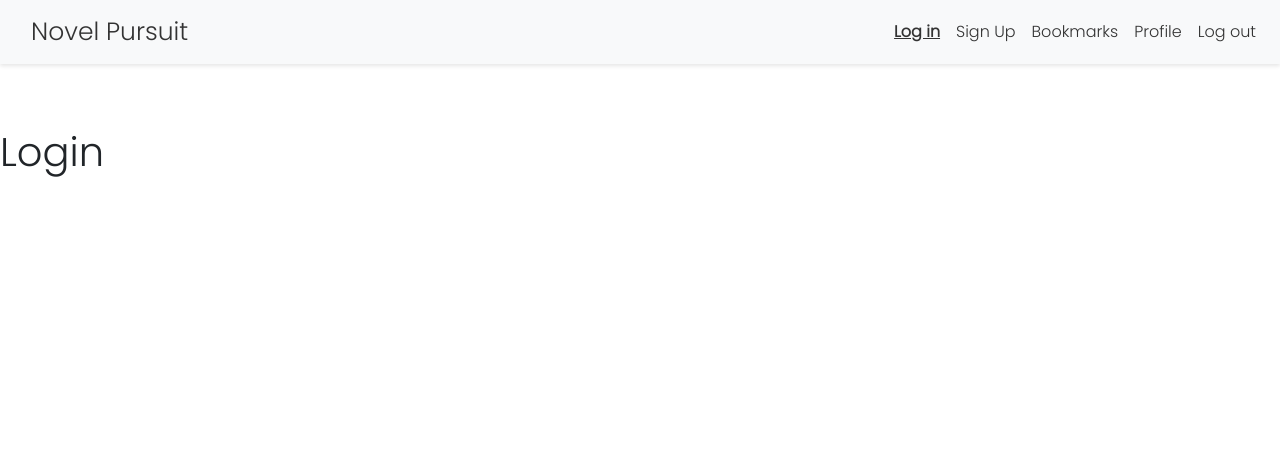
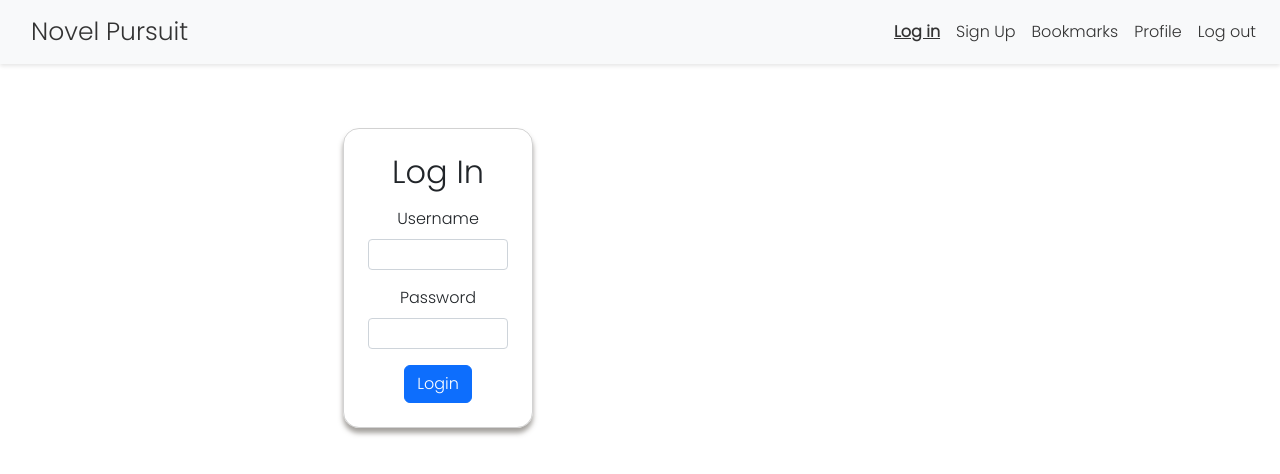
Before and after one commit to laurenmillan/novel-pursuit-frontend, a React (Create React App) app in the folder library/: page /login in a window 1280 px wide. Shown: the top 474 px of the page. Built offline with nearby package versions, Linux system fonts and the light colour scheme; no server answers; a web font is replaced by a local one.

Commit message:
Add Login Form and logic

```diff
--- a/library/src/App.js
+++ b/library/src/App.js
@@ -1,6 +1,6 @@
 import React, { useState, useEffect } from 'react';
 import { Route, Routes, Navigate } from 'react-router-dom';
-// import LibraryApi from './api/api';
+import LibraryApi from './api/api';
 
 import './App.css';
 import Home from './Components/Home';
@@ -11,17 +11,69 @@ import Bookmarks from './Components/Bookmarks';
 import Main from './Components/Main';
 import NavBar from './Components/NavBar';
 import './Components/style.css'
+import jwt_decode from 'jwt-decode';
 
-/** Library App logic. */
+/** Library App logic.
+ *
+ * - signup and logout functions use the LibraryApi to make requests to the backend API. If successful, they update
+ *    the token and store it in the browser's local storage.
+ * - This maintains the user's session and avoids the need for the user to login when they revisit the website.
+*/
 
 const App = () => {
+  const [ currentUser, setCurrentUser ] = useState(null);
+  const [token, setToken] = useState(localStorage.getItem('token')) // retrieve the value of the token key from LS
+  LibraryApi.token=token
+
+  console.debug('App', 'currentUser=', currentUser, 'token=', token);
+
+  useEffect(
+		() => {
+			async function fetchUser() {
+				if (LibraryApi.token) {
+					try {
+						const data = jwt_decode(LibraryApi.token);
+						const userData = await LibraryApi.getCurrentUser(data.username);
+						setCurrentUser(userData);
+					} catch (error) {
+						console.error('Error occurred while fetching user data:', error);
+					}
+				} else {
+					setCurrentUser(null);
+				}
+			}
+			fetchUser();
+		},
+		[ token ]
+	); // Add token as a dependency
+
+	async function login(loginData){
+		try{
+			const token = await LibraryApi.login(loginData)
+			localStorage.setItem('token', token)
+      setToken(token)
+      LibraryApi.token = token
+      return {success:true}
+		}catch(error){
+      console.error('Failed to login:', error)
+      return {success: false, error}
+		}
+	}
+
+  /** Logout by clearing app's state, remove user's auth token from browser's LS */
+	function logout() {
+		setCurrentUser(null);
+		setToken(null);
+		localStorage.removeItem('token');
+	}
+
 	return (
 		<div className="App">
-			<NavBar />
+			<NavBar user={token} logout={logout} />
 			{/* <Main /> */}
 			<Routes>
 				<Route exact path="/" element={<><Home /><Main /></>} />
-				<Route exact path="/login" element={<Login />} />
+				<Route exact path="/login" element={<Login login={login} />} />
 				<Route exact path="/signup" element={<Signup />} />
 				<Route exact path="/profile" element={<Profile />} />
 				<Route exact path="/bookmarks" element={<Bookmarks />} />
--- a/library/src/Components/LoginForm.js
+++ b/library/src/Components/LoginForm.js
@@ -1,11 +1,104 @@
 import React, { useState, useEffect } from 'react';
+import { Form, Button, Card, Container, Row, Col } from 'react-bootstrap';
+import { useNavigate } from 'react-router-dom';
 
-/** Renders a Login form. */
+/** Renders a Login Form. */
 
-const LoginForm = () => {
+const LoginForm = ({ login }) => {
+	console.debug('LoginForm');
+
+	const [ isSuccess, setIsSuccess ] = useState(false);
+	const [ validated, setValidated ] = useState(false);
+	const [ errorMessage, setErrorMessage ] = useState('');
+
+	const navigate = useNavigate();
+	const [ formData, setFormData ] = useState({ username: '', password: '' });
+
+	useEffect(
+		() => {
+			if (isSuccess) {
+				navigate('/', { replace: true });
+			}
+		},
+		[ isSuccess, navigate ]
+	);
+
+	const handleChange = (evt) => {
+		const { name, value } = evt.target;
+		setFormData((data) => ({
+			...data,
+			[name]: value
+		}));
+	};
+
+	const handleSubmit = async (evt) => {
+		evt.preventDefault();
+		const form = evt.currentTarget;
+		setValidated(true);
+
+		if (form.checkValidity() === false) {
+			evt.stopPropagation();
+			return;
+		}
+
+		try {
+			const loginRes = await login(formData);
+			setIsSuccess(loginRes.success);
+		} catch (error) {
+			console.error('Failed to login:', error);
+			if (error.response && (error.response.status === 409 || error.response.status === 401)) {
+				setErrorMessage('Incorrect username or password');
+			} else {
+				setErrorMessage('An error occurred while logging in');
+			}
+		}
+	};
+
 	return (
-		<div>
-			<h1>Login</h1>
+		<div className="SignupForm">
+			<Container>
+				<Row className="justify-content-center">
+					<Col xs={12} sm={10} md={8} lg={6}>
+						<Card>
+							<Card.Body>
+								<h2 className="mb-3">Log In</h2>
+								{errorMessage && <p className="text-danger">{errorMessage}</p>}
+								<Form noValidate validated={validated} onSubmit={handleSubmit}>
+									<Form.Group className="mb-3">
+										<Form.Label htmlFor="username">Username</Form.Label>
+										<Form.Control
+											type="text"
+											name="username"
+											value={formData.username}
+											onChange={handleChange}
+											autoComplete="username"
+											required
+											className="form-control-sm"
+										/>
+									</Form.Group>
+
+									<Form.Group className="mb-3">
+										<Form.Label htmlFor="password">Password</Form.Label>
+										<Form.Control
+											type="password"
+											name="password"
+											value={formData.password}
+											onChange={handleChange}
+											autoComplete="current-password"
+											required
+											className="form-control-sm"
+										/>
+									</Form.Group>
+
+									<Button variant="primary" type="submit">
+										Login
+									</Button>
+								</Form>
+							</Card.Body>
+						</Card>
+					</Col>
+				</Row>
+			</Container>
 		</div>
 	);
 };
```
